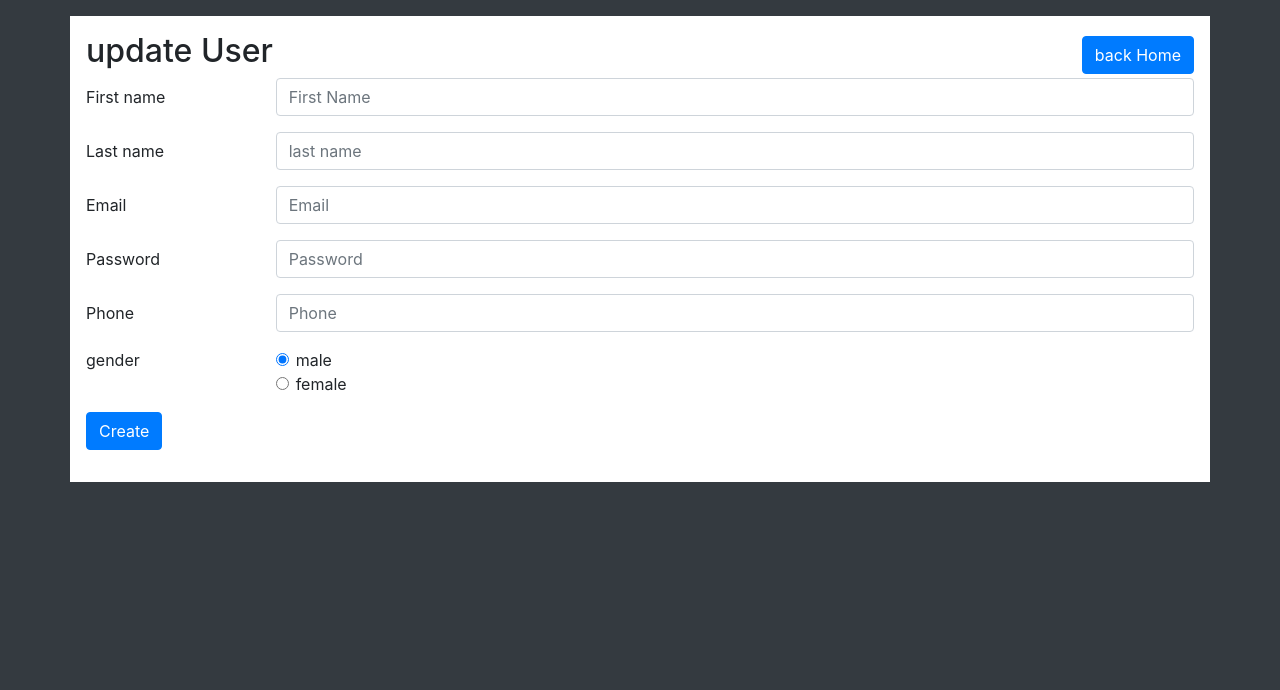
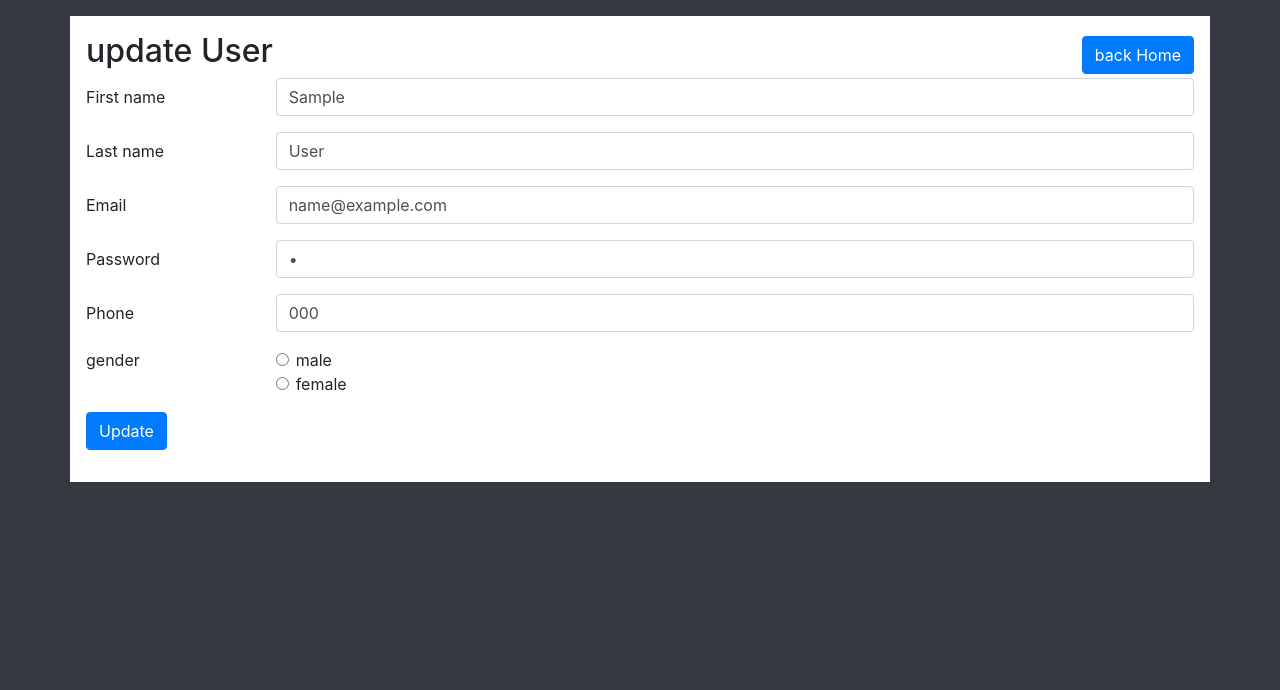
Before and after one commit to aurumdev95/PHP-assignment, a PHP site: page /phpLearn/update.php?id=1 in a window 1280 px wide. Shown: the part 56-746 px from the top of the page. Run offline with PHP 8.4, Linux system fonts and the light colour scheme; tables that the repository leaves empty or names only in its code hold one stand-in row (values such as "Sample post").

Commit message:
added user update

```diff
--- a/crud.php
+++ b/crud.php
@@ -1,18 +1,6 @@
 <?php
 include 'config.php';
 
-function createUser($full_names, $phone, $email, $password, $gender)
-{
-    $sql = "INSERT INTO `users`(`full_names`, `phone`, `email`, `password`, `gender`) VALUES ('$full_names','$phone','$email','$password','$gender')";
-    $result = $GLOBALS['conn']->query($sql);
-    if ($result == TRUE) {
-        echo "New record created successfully.";
-        return true;
-    } else {
-        echo "Error:" . $sql . "<br>" . $GLOBALS['conn']->error;
-        return false;
-    }
-}
 
 function getAllUsers()
 {
@@ -29,9 +17,9 @@ function getAllUsers()
     }
 }
 
-function getUser()
+function getUser($id)
 {
-    $sql = "SELECT * FROM users ORDER BY id DESC";
+    $sql = "SELECT * FROM users WHERE id='$id' ORDER BY id DESC";
     $result = $GLOBALS['conn']->query($sql);
     $data = [];
     if ($result->num_rows > 0) {
@@ -43,8 +31,21 @@ function getUser()
         return null;
     }
 }
+function createUser($full_names, $phone, $email, $password, $gender)
+{
+    $sql = "INSERT INTO `users`(`full_names`, `phone`, `email`, `password`, `gender`) VALUES ('$full_names','$phone','$email','$password','$gender')";
+    $result = $GLOBALS['conn']->query($sql);
+    if ($result == TRUE) {
+        echo "New record created successfully.";
+        return true;
+    } else {
+        echo "Error:" . $sql . "<br>" . $GLOBALS['conn']->error;
+        return false;
+    }
+}
 function updateUser($user_id, $full_names, $phone, $email, $password, $gender) {
     $sql = "UPDATE `users` SET `full_names`='$full_names',`phone`='$phone',`email`='$email',`password`='$password',`gender`='$gender' WHERE `id`='$user_id'";
+    echo $sql;
     $result = $GLOBALS['conn']->query($sql);
     if ($result == TRUE) {
         echo "Record updated successfully.";
--- a/index.php
+++ b/home.php
@@ -39,8 +39,7 @@
                         echo "<td>".$row['phone']."</td>";
                         echo "<td>".$row['password']."</td>";
                         echo "<td>".$row['gender']."</td>";
-
-                        echo "<td><button class='btn btn-primary'>update</button></td>";
+                        echo "<td><a href='update.php/?id=".$row["id"]."' class='btn btn-primary'>update</a></td>";
                         echo "<td><button class='btn btn-danger'>delete</button></td>";
                         echo "</tr>";
                     }
--- a/update.php
+++ b/update.php
@@ -1,25 +1,17 @@
 <?php
 include "crud.php";
-if ($_SERVER["REQUEST_METHOD"] == "POST") {
-    // collect value of input field
-    $name = $_REQUEST['fname'];
-    if (empty($name)) {
-        echo "Name is empty";
-    } else {
-        echo $name;
-    }
-}
+
+
+$id = $_GET['id'];
+
+
+$data = getUser($id)[0];
+
+
+
 // if (isset($_POST['submit'])) {
 if ($_SERVER["REQUEST_METHOD"] == "POST") {
-    // echo "test";
-    echo "<script>form submited</script>";
-
-    // $first_name = $_POST['fname'];
-    // $last_name = $_POST['lname'];
-    // $email = $_POST['email'];
-    // $password = $_POST['password'];
-    // $gender = $_POST['gender'];
-    // $phone = $_POST['phone'];
+    // $id = $_GET['id'];
     $first_name = $_REQUEST['fname'];
     $last_name = $_REQUEST['lname'];
     $email = $_REQUEST['email'];
@@ -27,9 +19,9 @@ if ($_SERVER["REQUEST_METHOD"] == "POST") {
     $gender = $_REQUEST['gender'];
     $phone = $_REQUEST['phone'];
     $fullname = $first_name . ' ' . $last_name;
-    $res = createUser($fullname, $phone, $email, $password, $gender);
+    $res = updateUser($id, $fullname, $phone, $email, $password, $gender);
     if ($res) {
-        header("Location: http://localhost/phpLearn/assignment/PHP-assignment/index.php", true, 302);
+        header("Location: http://localhost/phpLearn/assignment3/PHP-assignment/home.php", true, 302);
     } else {
         echo "<script>alert('error has occured');</script>";
     }
@@ -53,38 +45,38 @@ if ($_SERVER["REQUEST_METHOD"] == "POST") {
         <h1>PHP CRUD</h1>
     </header>
     <main class="container-fluid d-flex flex-column justify-content-center">
-        <form class="container bg-white p-3 mt-3" action="<?php echo $_SERVER['PHP_SELF']; ?>" method="post">
+        <form class="container bg-white p-3 mt-3" action="<?php echo $_SERVER['PHP_SELF']."?id=$id"; ?>" method="post">
             <div class="d-flex justify-content-between align-items-center">
-                <h2>update User</h2><a href="index.php" class="btn btn-primary">back Home</a>
+                <h2>update User</h2><a href="http://localhost/phpLearn/assignment3/PHP-assignment/home.php" class="btn btn-primary">back Home</a>
             </div>
             <div class="form-group row">
                 <label for="FirstName" class="col-sm-2 col-form-label">First name</label>
                 <div class="col-sm-10">
-                    <input type="text" class="form-control" id="FirstName" placeholder="First Name" name="fname" required>
+                    <input type="text" class="form-control" value="<?php echo explode(' ', $data["full_names"])[0] ?>" id="FirstName" placeholder="First Name" name="fname" required>
                 </div>
             </div>
             <div class="form-group row">
                 <label for="LastName" class="col-sm-2 col-form-label">Last name</label>
                 <div class="col-sm-10">
-                    <input type="text" class="form-control" id="LastName" placeholder="last name" name="lname" required>
+                    <input type="text" class="form-control" id="LastName" value="<?php echo explode(' ', $data["full_names"])[1] ?>" placeholder="last name" name="lname" required>
                 </div>
             </div>
             <div class="form-group row">
                 <label for="inputEmail3" class="col-sm-2 col-form-label">Email</label>
                 <div class="col-sm-10">
-                    <input type="email" class="form-control" id="inputEmail3" placeholder="Email" name="email" required>
+                    <input type="email" class="form-control" value="<?php echo $data["email"] ?>" id="inputEmail3" placeholder="Email" name="email" required>
                 </div>
             </div>
             <div class="form-group row">
                 <label for="inputPassword3" class="col-sm-2 col-form-label">Password</label>
                 <div class="col-sm-10">
-                    <input type="password" class="form-control" id="inputPassword3" placeholder="Password" name="password" required>
+                    <input type="password" class="form-control" value="<?php echo $data["password"] ?>" id="inputPassword3" placeholder="Password" name="password" required>
                 </div>
             </div>
             <div class="form-group row">
                 <label for="inputPhone3" class="col-sm-2 col-form-label">Phone</label>
                 <div class="col-sm-10">
-                    <input type="tel" class="form-control" id="inputPhone3" placeholder="Phone" name="phone" required minlength="10" maxlength="10">
+                    <input type="tel" class="form-control" id="inputPhone3" value="<?php echo $data["phone"] ?>" placeholder="Phone" name="phone" required minlength="10" maxlength="10">
                 </div>
             </div>
             <fieldset class="form-group">
@@ -92,13 +84,17 @@ if ($_SERVER["REQUEST_METHOD"] == "POST") {
                     <legend class="col-form-label col-sm-2 pt-0">gender</legend>
                     <div class="col-sm-10">
                         <div class="form-check">
-                            <input class="form-check-input" type="radio" name="gender" id="gridRadios1" value="male" checked>
+                            <input class="form-check-input" type="radio" name="gender" id="gridRadios1" value="male" <?php if ($data['gender'] == "male") {
+                                                                                                                            echo "checked";
+                                                                                                                        } ?>>
                             <label class="form-check-label" for="gridRadios1">
                                 male
                             </label>
                         </div>
                         <div class="form-check">
-                            <input class="form-check-input" type="radio" name="gender" id="gridRadios2" value="female">
+                            <input class="form-check-input" type="radio" name="gender" id="gridRadios2" value="female" <?php if ($data['gender'] == "female") {
+                                                                                                                            echo "checked";
+                                                                                                                        } ?>>
                             <label class="form-check-label" for="gridRadios2">
                                 female
                             </label>
@@ -108,7 +104,7 @@ if ($_SERVER["REQUEST_METHOD"] == "POST") {
             </fieldset>
             <div class="form-group row">
                 <div class="col-sm-10">
-                    <button type="submit" class="btn btn-primary">Create</button>
+                    <button type="submit" class="btn btn-primary">Update</button>
                 </div>
             </div>
         </form>
```
Also changed, not shown: create.php (+3 -11 lines), 1 other file.
